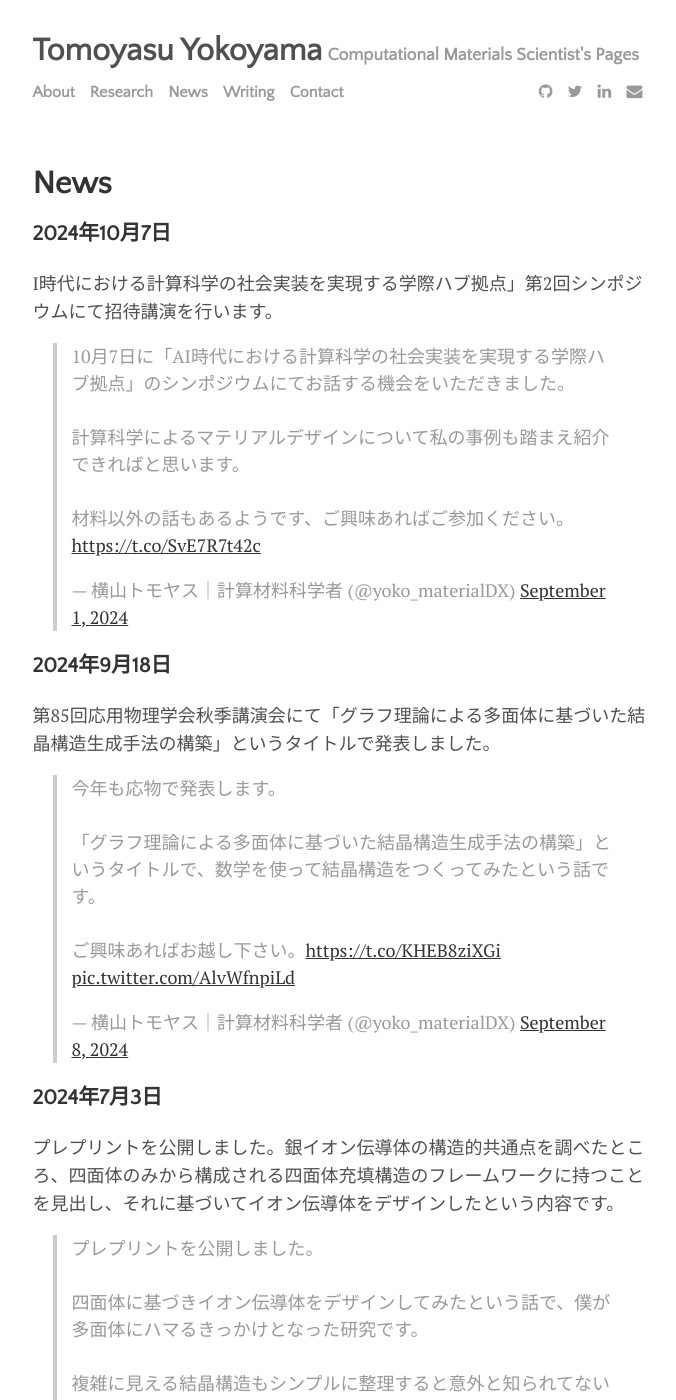
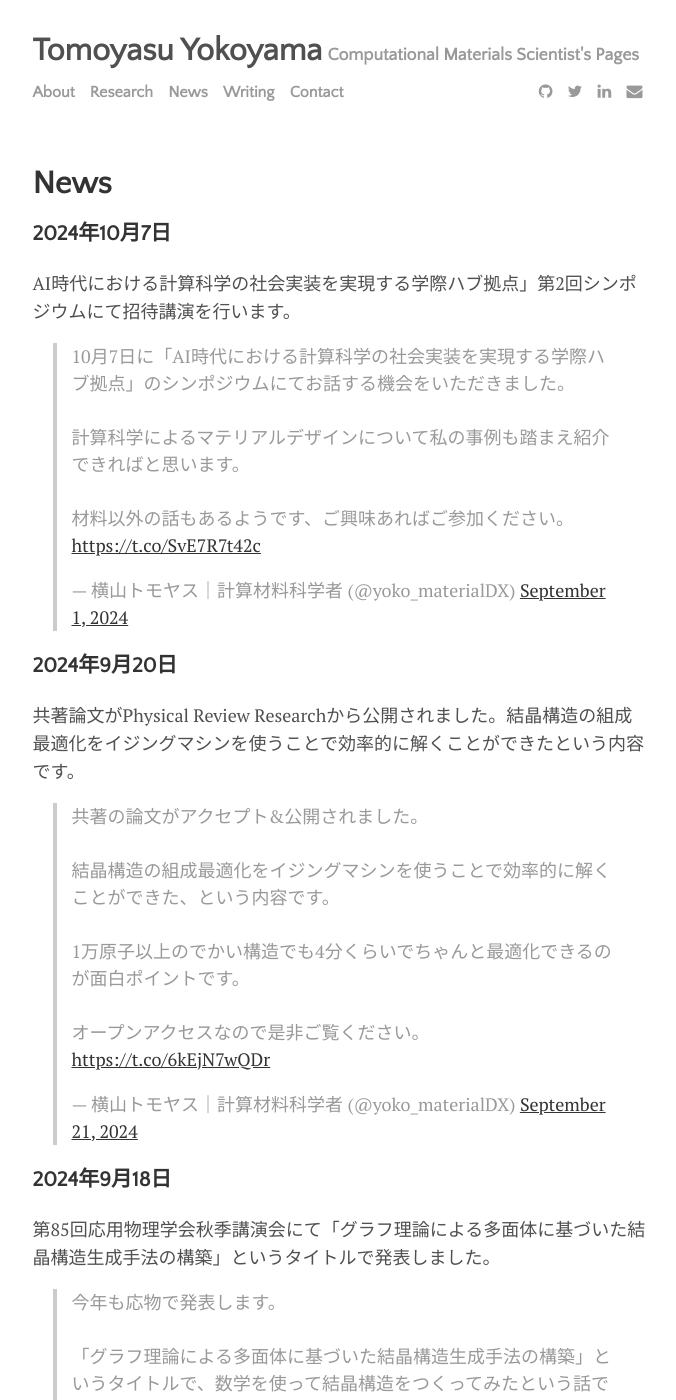
Before and after one commit to yokoyamatomoyasu/yokoyamatomoyasu.github.io, a Jekyll site: the page built from menu/news.md, in a window 1280 px wide and 1400 px high. Shown: the whole window, without its empty margins (300-976 px from the left). Built offline with Jekyll 4.4.1, drawn with Linux system fonts in a browser that asks for light colours; comment, search, counter and statistics services are not loaded.

Commit message:
GitHub pages site with Jekyll

```diff
--- a/menu/news.md
+++ b/menu/news.md
@@ -5,8 +5,12 @@ permalink: /news
 ---
 
 ### 2024年10月7日
-I時代における計算科学の社会実装を実現する学際ハブ拠点」第2回シンポジウムにて招待講演を行います。
+AI時代における計算科学の社会実装を実現する学際ハブ拠点」第2回シンポジウムにて招待講演を行います。
 <blockquote class="twitter-tweet"><p lang="ja" dir="ltr">10月7日に「AI時代における計算科学の社会実装を実現する学際ハブ拠点」のシンポジウムにてお話する機会をいただきました。<br><br>計算科学によるマテリアルデザインについて私の事例も踏まえ紹介できればと思います。<br><br>材料以外の話もあるようです、ご興味あればご参加ください。<a href="https://t.co/SvE7R7t42c">https://t.co/SvE7R7t42c</a></p>&mdash; 横山トモヤス｜計算材料科学者 (@yoko_materialDX) <a href="https://twitter.com/yoko_materialDX/status/1830198918736699714?ref_src=twsrc%5Etfw">September 1, 2024</a></blockquote> <script async src="https://platform.twitter.com/widgets.js" charset="utf-8"></script>
+
+### 2024年9月20日
+共著論文がPhysical  Review Researchから公開されました。結晶構造の組成最適化をイジングマシンを使うことで効率的に解くことができたという内容です。
+<blockquote class="twitter-tweet"><p lang="ja" dir="ltr">共著の論文がアクセプト&amp;公開されました。<br><br>結晶構造の組成最適化をイジングマシンを使うことで効率的に解くことができた、という内容です。<br><br>1万原子以上のでかい構造でも4分くらいでちゃんと最適化できるのが面白ポイントです。<br><br>オープンアクセスなので是非ご覧ください。<a href="https://t.co/6kEjN7wQDr">https://t.co/6kEjN7wQDr</a></p>&mdash; 横山トモヤス｜計算材料科学者 (@yoko_materialDX) <a href="https://twitter.com/yoko_materialDX/status/1837446683656868251?ref_src=twsrc%5Etfw">September 21, 2024</a></blockquote> <script async src="https://platform.twitter.com/widgets.js" charset="utf-8"></script>
 
 ### 2024年9月18日
 第85回応用物理学会秋季講演会にて「グラフ理論による多面体に基づいた結晶構造生成手法の構築」というタイトルで発表しました。
```
